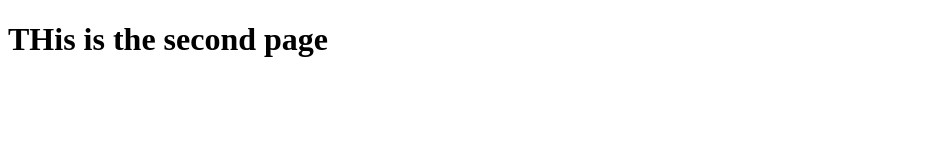
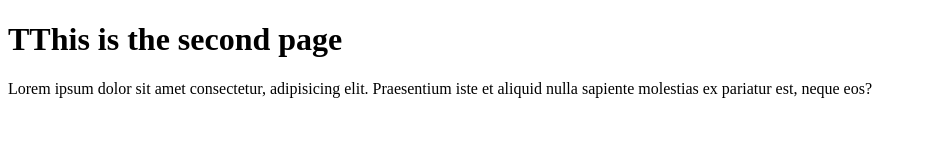
Before and after one commit to gcs-abdulwahab/mernstack, a plain HTML site: page second.html in a window 1280 px wide. Shown: the whole page, without its empty margins (0-927 px from the left). Drawn offline with Linux system fonts and the light colour scheme.

Commit message:
Add paragraph to second.html
Added a new paragraph with placeholder text to second.html and corrected a typo in the heading.

```diff
--- a/second.html
+++ b/second.html
@@ -6,6 +6,7 @@
     <title>Document</title>
 </head>
 <body>
-    <h1>THis is the second page</h1>
+    <h1>TThis is the second page</h1>
+    <p>Lorem ipsum dolor sit amet consectetur, adipisicing elit. Praesentium iste et aliquid nulla sapiente molestias ex pariatur est, neque eos?</p>
 </body>
 </html>
```
